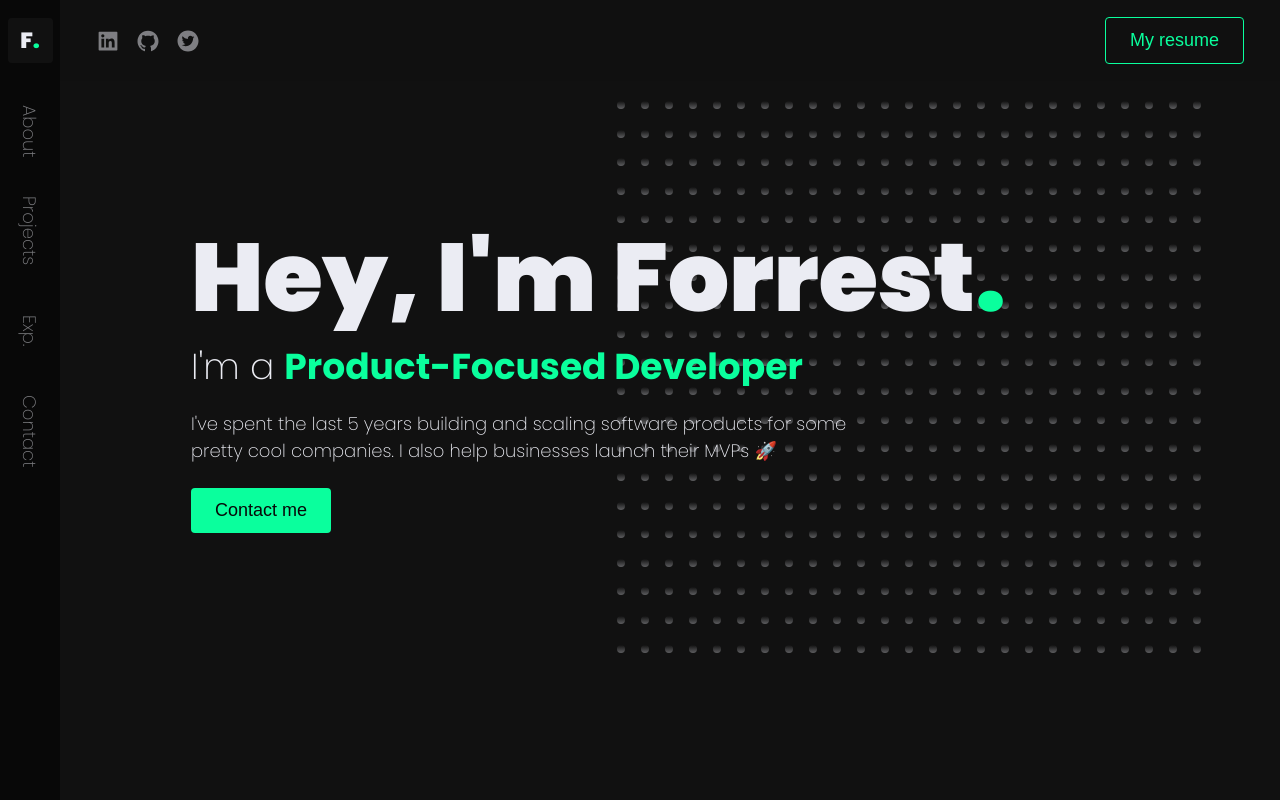
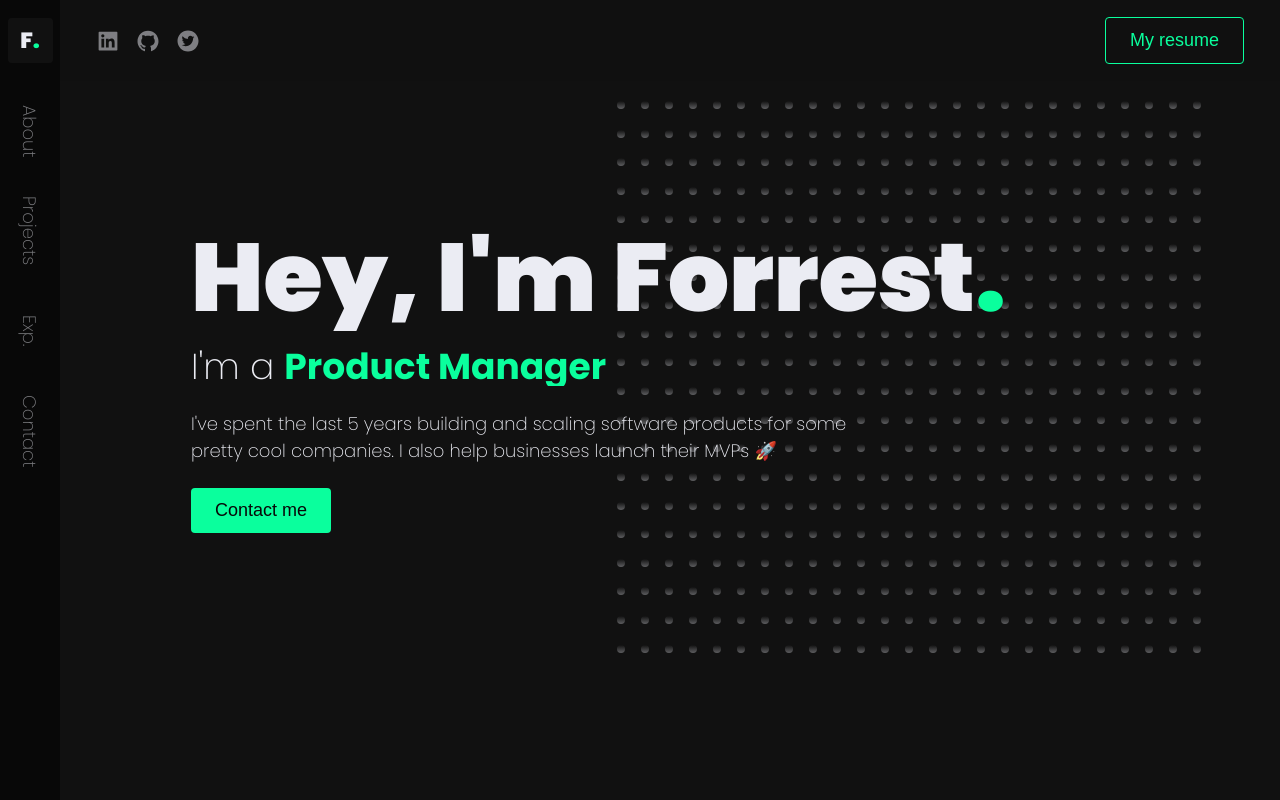
Before and after one commit to 4orrest/personal-portfolio, a Next.js app: page / in a window 1280 px wide. Shown: the top 800 px of the page. Built offline with nearby package versions, Linux system fonts and the light colour scheme.

Commit message:
fixed hero section

```diff
--- a/components/home/hero/Hero.tsx
+++ b/components/home/hero/Hero.tsx
@@ -14,7 +14,7 @@ export const Hero = () => {
         </Reveal>
         <Reveal>
           <h2 className={styles.subTitle}>
-            I&apos;m a <span>Product-Focused Developer</span>
+            I&apos;m a <span>Product Manager</span>
           </h2>
         </Reveal>
         <Reveal>
```
